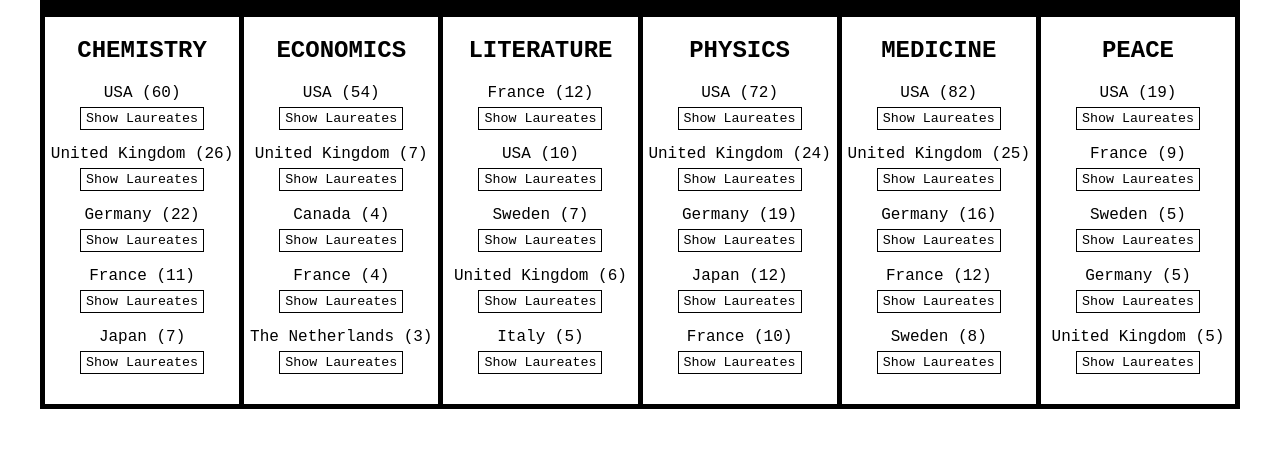
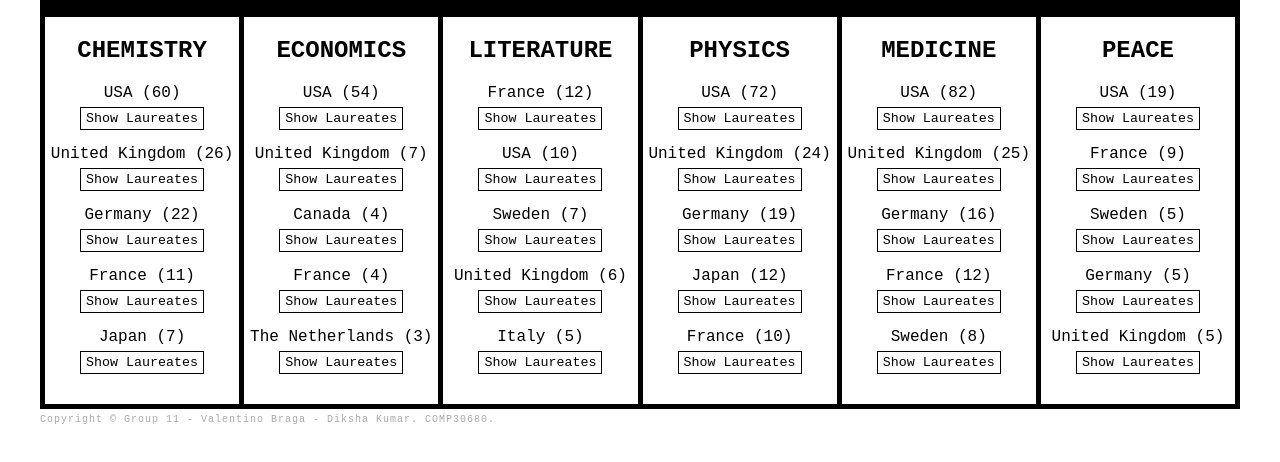
Before and after one commit to tinobragaa/COMP30680, a plain HTML site: page projects/css_js_jason/index.html in a window 1280 px wide. Shown: the part 268-730 px from the top of the page. Drawn offline with Linux system fonts and the light colour scheme; a web font is replaced by a local one.

Commit message:
Add: added footer copyright

```diff
--- a/projects/css_js_jason/index.html
+++ b/projects/css_js_jason/index.html
@@ -33,6 +33,9 @@
                 <div id="content3"></div>
             </div>
         </div>
+        <div>
+            <p class="footer-copyright">Copyright © Group 11 - Valentino Braga - Diksha Kumar. COMP30680.</p>
+        </div>
     </main>
     <script src="script.js"></script>
 </body>
--- a/projects/css_js_jason/style.css
+++ b/projects/css_js_jason/style.css
@@ -189,3 +189,17 @@ h1:hover {
 .biography-box {
     border-top: 5px solid #000;
 }
+
+.footer-copyright {
+    margin: 0 auto;
+    display: inline;
+    color: darkgrey;
+    font-size: 10px;
+    letter-spacing: 1px;
+    transition: 1s ease-in-out;
+}
+
+.footer-copyright:hover {
+    background-color: #000;
+    color: #fff;
+}
```
